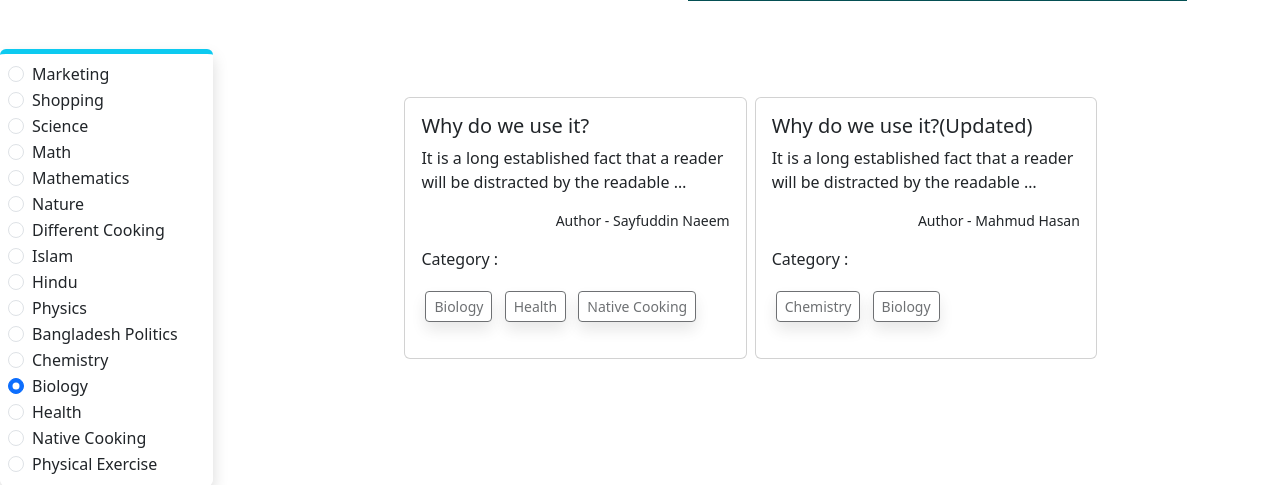
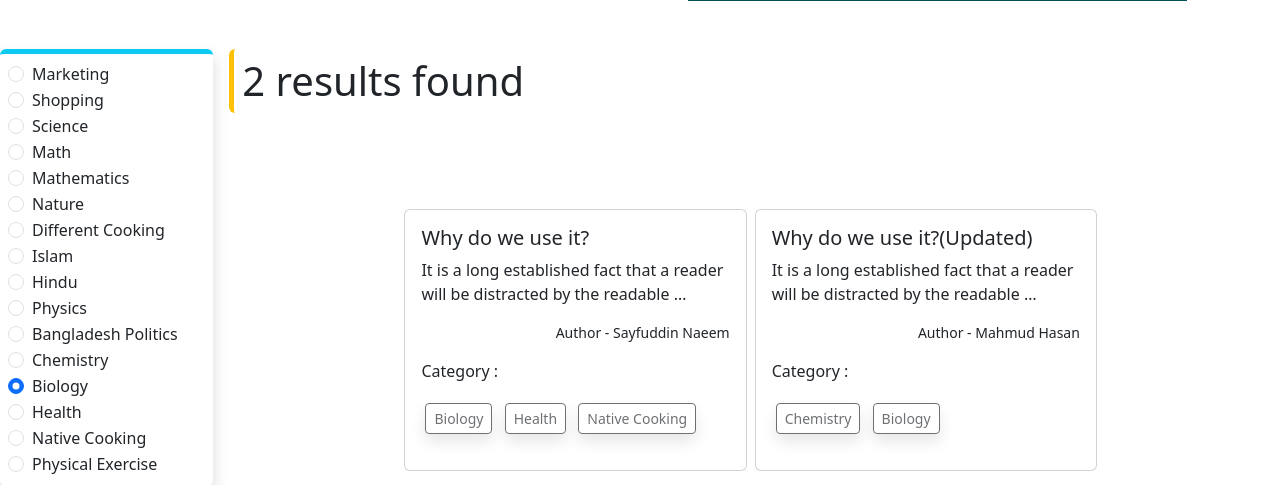
Before and after one commit to Sayfuddin-Naeem/DjangoCode, a Django app: a page that uses blog_project_part-2/blog_project/templates/home.html in a window 1280 px wide. Shown: the part 567-1052 px from the top of the page. Run offline with Django 5.2, Linux system fonts and the light colour scheme; data comes from the database, SQL or seed files in the repository; some libraries are stand-ins or nearby versions.

Commit message:
Add Count blog section top of all blogs

```diff
--- a/blog_project_part-2/blog_project/templates/home.html
+++ b/blog_project_part-2/blog_project/templates/home.html
@@ -39,6 +39,7 @@
 
     </div>
     <div class="col-10">
+      <h1 class="card ms-3 mt-5 p-2 w-50 border-5 border-top-0 border-end-0 border-bottom-0 border-warning"> {{data | length}} results found </h1>
       <div class="d-flex flex-wrap justify-content-center my-5 ps-3 pt-5">
         {% for blog in data %}
         <div class="col-sm-4 col-lg-4 mb-3">
```
